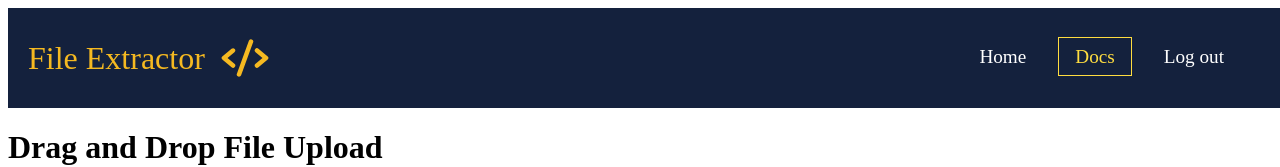
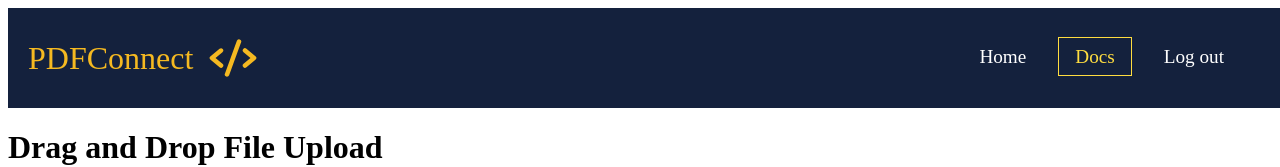
Before and after one commit to Srajan-Bansal/PDFConnect, a React (Vite) app in the folder client/: page /docs/fc45043d-7a7c-48d7-8830-be532e0906df in a window 1280 px wide. Shown: the top 167 px of the page. Built offline with nearby package versions, Linux system fonts and the light colour scheme; no server answers; sample sign-in values are in the browser's storage; what pdfmake would draw is missing.

Commit message:
PDFConnect

```diff
--- a/client/src/components/Chat/Chat.css
+++ b/client/src/components/Chat/Chat.css
@@ -1,5 +1,6 @@
 .chat-container {
     width: 400px;
+    height: 80vh;
     background-color: #f1f1f1;
     border-right: 1px solid #ddd;
     display: flex;
--- a/client/src/components/Navbar.jsx
+++ b/client/src/components/Navbar.jsx
@@ -26,7 +26,7 @@ export default function NavBar() {
                         to='/'
                         className='nav-logo'
                     >
-                        <span>File Extractor</span>
+                        <span>PDFConnect</span>
                         {/* <i className="fas fa-code"></i> */}
                         <span className='icon'>
                             <CodeIcon />
```
